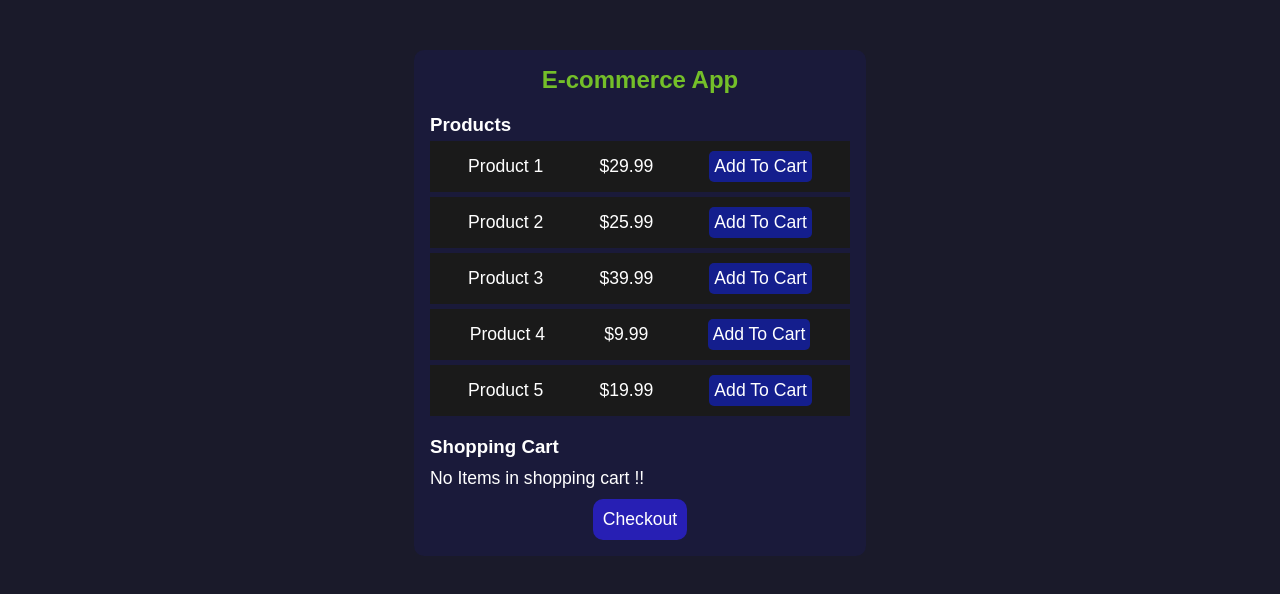
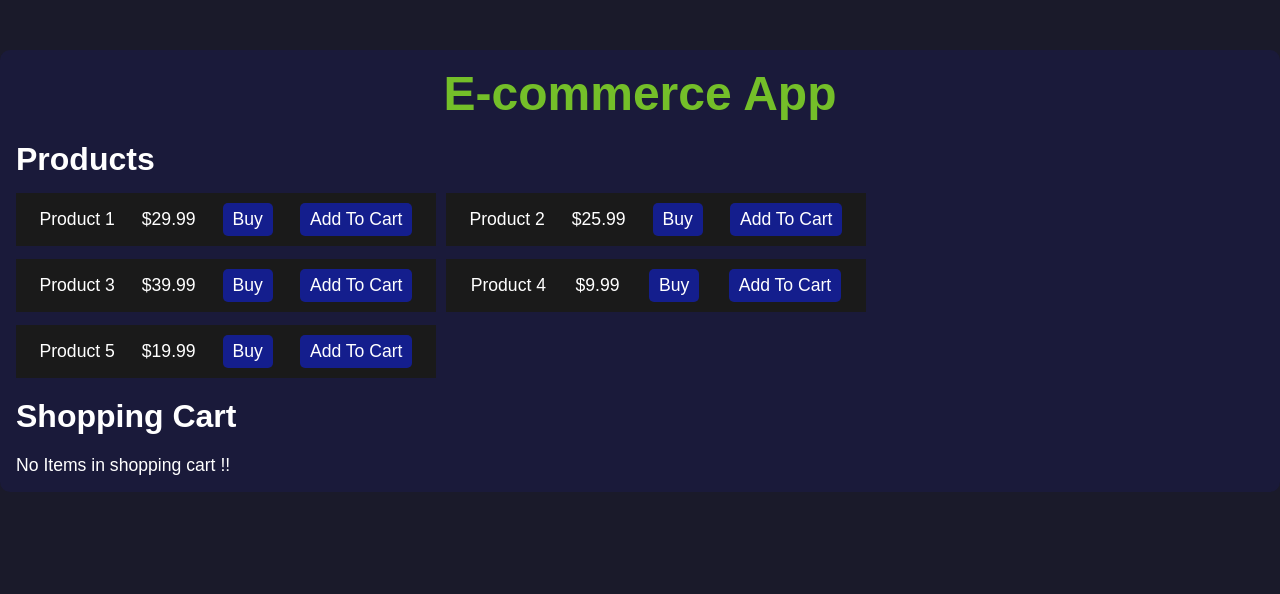
Before and after one commit to Kraven0112/sde01, a plain HTML site: page All-projects/ecommerceApp/index.html in a window 1280 px wide. Drawn offline with Linux system fonts and the light colour scheme.

Commit message:
add new feature in component

```diff
--- a/All-projects/ecommerceApp/index.html
+++ b/All-projects/ecommerceApp/index.html
@@ -27,8 +27,6 @@
             <p id="emptyMessage" >No Items in shopping cart !!</p>
 
             <p id="totalAmount" class="hidden"></p>
-
-            <button id="checkOutBtn">Checkout</button>
          </div>
     </section>
 
--- a/All-projects/ecommerceApp/script.js
+++ b/All-projects/ecommerceApp/script.js
@@ -3,7 +3,6 @@ document.addEventListener('DOMContentLoaded', function () {
     const cartList = document.getElementById('cartList')
     const emptyMessage = document.getElementById('emptyMessage')
     const totalAmount = document.getElementById('totalAmount')
-    const checkOutBtn = document.getElementById('checkOutBtn')
 
     let products = [
         { id: Date.now(), name: "Product 1", price: 29.99 },
@@ -24,18 +23,18 @@ document.addEventListener('DOMContentLoaded', function () {
         li.innerHTML = `
         <span>${product.name}</span>
         <span>$${product.price}</span>
-        <button>Add To Cart</button>
+        <button id="buy">Buy</button>
+        <button id="addToCart">Add To Cart</button>
         `
         productList.appendChild(li)
 
-        li.querySelector('button').addEventListener('click', function (event) {
+        li.querySelector('#addToCart').addEventListener('click', function (event) {
             event.stopPropagation()
             products = products.filter(item => item.id !== product.id)
             addToCart(product)
             totalPrice += product.price
             totalAmount.textContent = `Total Amount : $${totalPrice.toFixed(2)}`
             addToLocalStorage()
-            li.remove()
         })
 
     }
@@ -44,13 +43,11 @@ document.addEventListener('DOMContentLoaded', function () {
         if(cart.length === 0){
             cartList.classList.add('hidden')
             totalAmount.classList.add('hidden')
-            checkOutBtn.classList.add('hidden')
             emptyMessage.classList.remove('hidden')
         }
 
         cartList.classList.remove('hidden')
         totalAmount.classList.remove('hidden')
-        checkOutBtn.classList.remove('hidden')
         emptyMessage.classList.add('hidden')
 
         const li = document.createElement('li')
@@ -79,4 +76,6 @@ document.addEventListener('DOMContentLoaded', function () {
         localStorage.setItem('products', JSON.stringify(products))
         localStorage.setItem('cartItems',JSON.stringify(cart))
     }
+
+
 })
--- a/All-projects/ecommerceApp/style.css
+++ b/All-projects/ecommerceApp/style.css
@@ -23,11 +23,26 @@ body {
 #intro {
     text-align: center;
     color: #74bf29;
+    font-size: 3rem;
 }
 
 #productList {
     margin-top: 20px;
 }
+
+#products {
+    display: flex;
+    align-items: center;
+    flex-wrap: wrap;
+    column-gap: 10px;
+    row-gap: 8px;
+}
+
+#productList h3{
+    font-size: 2rem;
+    margin-bottom: 10px;
+}
+
 #products li {
     text-align: center;
     padding: 10px;
@@ -41,7 +56,7 @@ body {
 }
 
 #products li>button {
-    padding: 5px;
+    padding: 6px 10px;
     background-color: #141e8d;
     font-size: 1.1rem;
     border: none;
@@ -52,6 +67,19 @@ body {
 
 #cart {
     margin-top: 20px;
+}
+
+#cart h3{
+    font-size: 2rem;
+    margin-bottom: 10px;
+}
+
+#cartList {
+    display: flex;
+    flex-wrap: wrap;
+    align-items: center;
+    column-gap: 10px;
+    row-gap: 8px;
 }
 
 #cartList li {
@@ -76,28 +104,16 @@ body {
     border-radius: 5px;
 }
 
-#cartList li>span{
+#cartList li>span {
     margin-right: 5px;
 }
 
-#totalAmount{
+#totalAmount {
     margin-top: 20px;
     padding: 10px;
     font-size: 1.2rem;
     background-color: #1a1a1a;
     border-radius: 5px;
-}
-#checkOutBtn{
-    padding: 10px;
-    display: block;
-    margin-top: 10px;
-    background-color: #271fb4;
-    border: none;
-    outline: none;
-    color: #fff;
-    font-size: 1.1rem;
-    justify-self: center;
-    border-radius: 10px;
 }
 
 ul {
```
